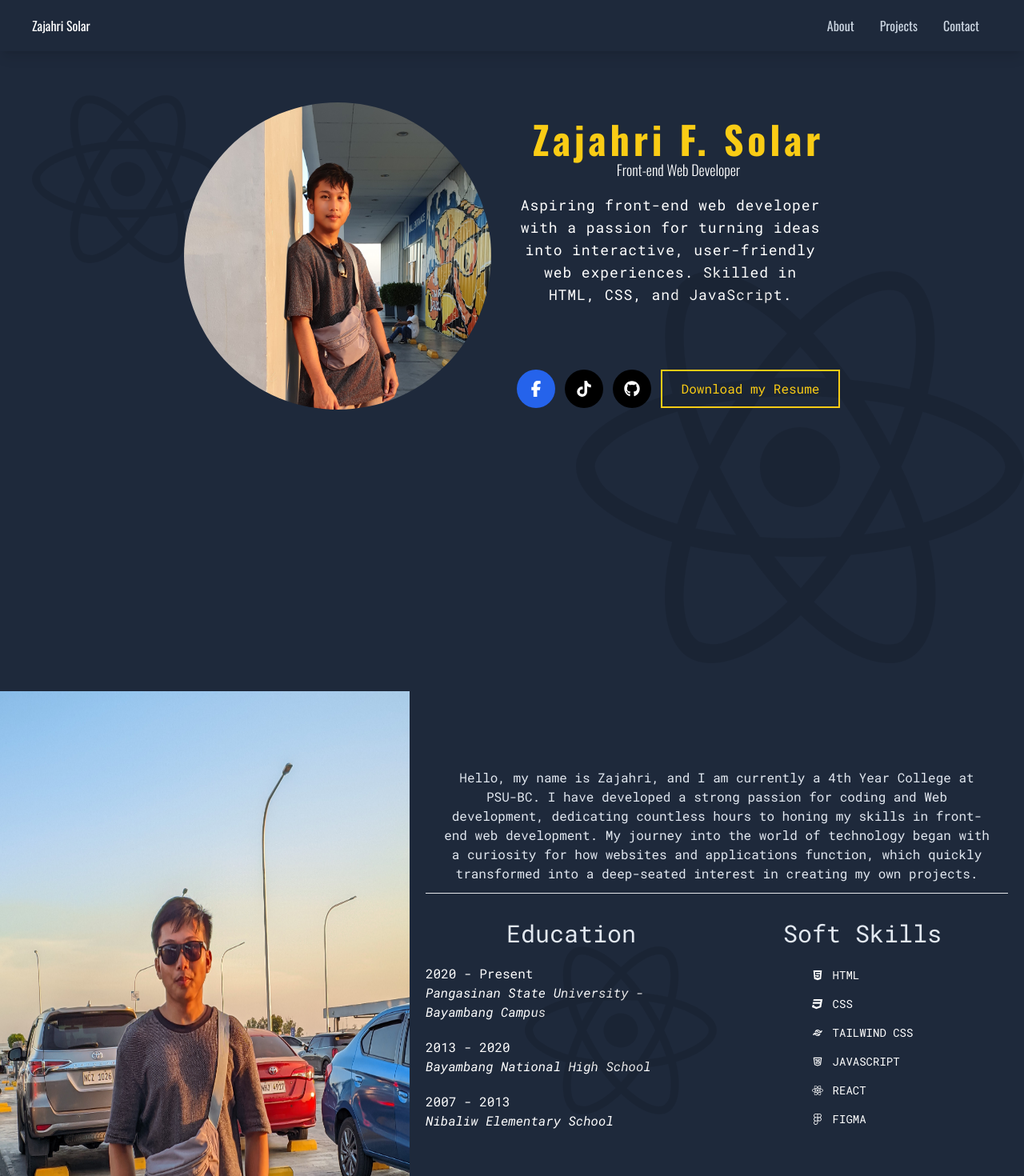
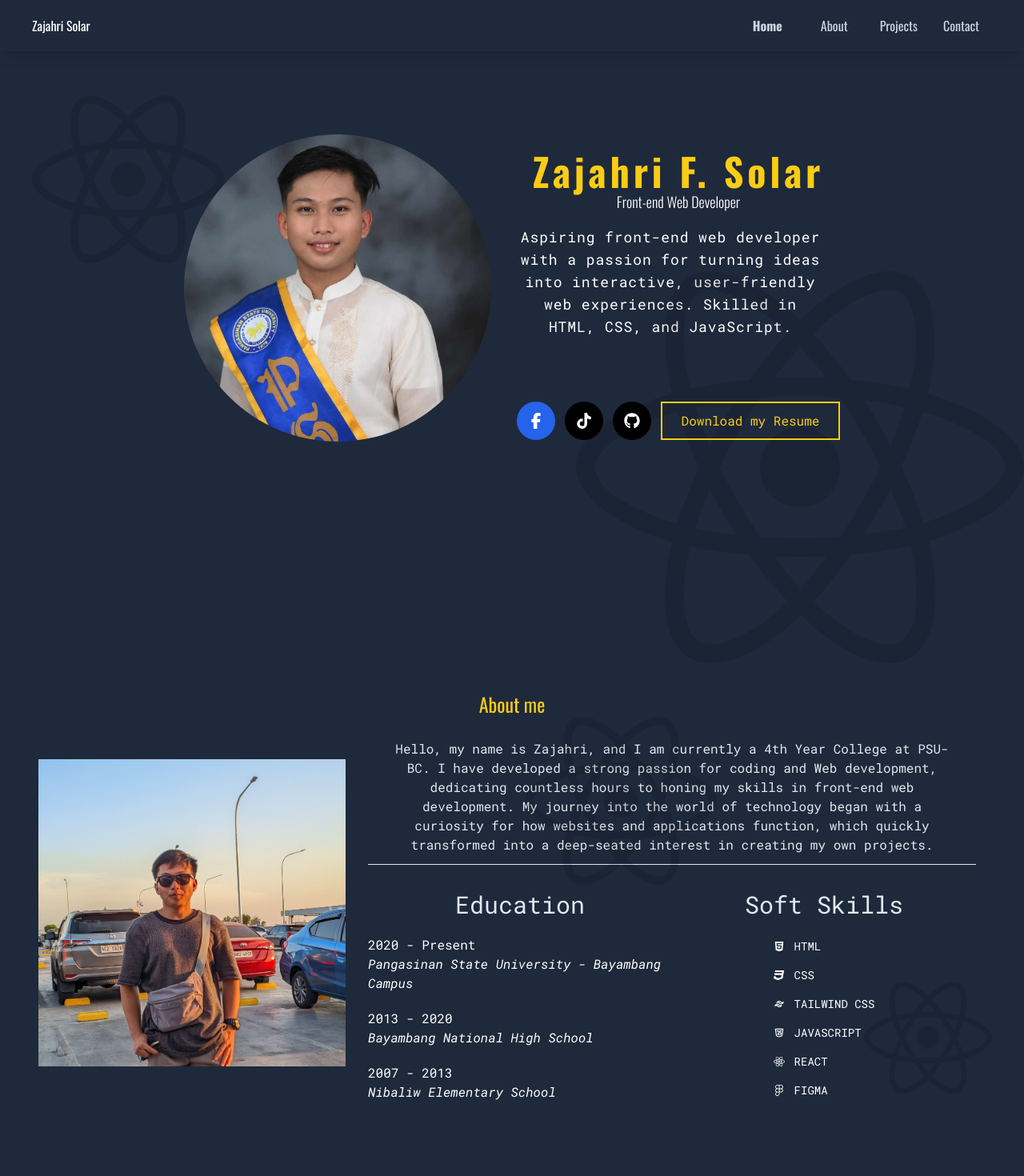
Before and after one commit to Zajahri/portfolio, a React (Vite) app in the folder vite-project/: page / in a window 1280 px wide. Shown: the top 1470 px of the page at 80% size. Built offline with nearby package versions, Linux system fonts and the light colour scheme.

Commit message:
updated react-scroll

```diff
--- a/vite-project/package.json
+++ b/vite-project/package.json
@@ -18,6 +18,7 @@
   "devDependencies": {
     "@types/react": "^18.2.43",
     "@types/react-dom": "^18.2.17",
+    "@types/react-scroll": "^1.8.10",
     "@vitejs/plugin-react-swc": "^3.5.0",
     "autoprefixer": "^10.4.17",
     "eslint": "^8.55.0",
--- a/vite-project/src/Components/About.jsx
+++ b/vite-project/src/Components/About.jsx
@@ -1,9 +1,9 @@
 import p_folio_pic from ".././assets/p_folio_pic.jpg";
 import { FaReact, FaHtml5, FaCss3, FaFigma } from "react-icons/fa";
-import { TbBrandTailwind, TbBrandJavascript  } from "react-icons/tb";
+import { TbBrandTailwind, TbBrandJavascript } from "react-icons/tb";
 export const About = () => {
   return (
-    <div className="bg-slate-800 font-roboto-mono w-auto h-[1100px] md:h-auto text-white relative">
+    <div className="bg-slate-800 font-roboto-mono w-auto h-[1100px] md:h-auto text-white relative"  id="about">
       <div className="absolute md:bottom-46 bottom-64 md:right-96 right-64 opacity-10 z-0 md:text-[15rem] text-[10rem]">
         {" "}
         <FaReact style={{ color: "black" }} />{" "}
@@ -12,16 +12,17 @@ export const About = () => {
         {" "}
         <FaReact style={{ color: "black" }} />{" "}
       </div>
-      <div className=" md:grid md:grid-cols-5  " id="about">
-        <div className=" md:col-span-2  w-full  md:h-full flex flex-col items-center">
+      <div  className="text-center  pb-2  text-2xl font-['oswald'] text-yellow-400">About me</div>
+      <div className="md:grid grid-cols-3 items-center mx-10">
+        <div className="w-full md:h-auto ">
           <img
-            className="md:h-screen px-5 pt-5 md:pt-0 md:px-0 h-72 "
+            className="md:h-96 md:w-96 h-48 w-48 mx-auto  object-cover"
             src={p_folio_pic}
             alt=""
           />
         </div>
-        <div className=" md:col-span-3 h-screen px-5 md:pt-24 pt-5">
-          <p className="  text-slate-200 text-center mx-5 select-none ">
+        <div className="md:h-auto col-span-2 px-5  pt-5 flex flex-col justify-center">
+          <p className="text-slate-200 text-center mx-5 select-none">
             Hello, my name is Zajahri, and I am currently a 4th Year College at
             PSU-BC. I have developed a strong passion for coding and Web
             development, dedicating countless hours to honing my skills in
@@ -30,49 +31,62 @@ export const About = () => {
             which quickly transformed into a deep-seated interest in creating my
             own projects.
           </p>
-          <hr className="my-3"/>
+          <hr className="my-3" />
           <div className="md:grid md:grid-cols-2">
-            <div className=" md:grid-cols-span-1">
+            <div>
               <p className="text-center text-slate-200 md:text-3xl text-xl md:my-5 mb-2 mt-5">
                 Education
               </p>
-              <div className="flex flex-col gap-5 text-center md:text-start ">
+              <div className="flex flex-col gap-5 text-center md:text-start">
                 <p>
                   2020 - Present
-                  <span className="block italic">Pangasinan State University - Bayambang Campus</span>
+                  <span className="block italic">
+                    Pangasinan State University - Bayambang Campus
+                  </span>
                 </p>
                 <p>
                   2013 - 2020
-                  <span className="block italic">Bayambang National High School</span>
+                  <span className="block italic">
+                    Bayambang National High School
+                  </span>
                 </p>
                 <p>
                   2007 - 2013
-                  <span className="block italic">Nibaliw Elementary School</span>
+                  <span className="block italic">
+                    Nibaliw Elementary School
+                  </span>
                 </p>
-
               </div>
             </div>
-            <hr className="my-5 md:hidden"/>
-            <div className=" md:grid-cols-span-1">
+            <hr className="my-5 md:hidden" />
+            <div>
               <p className="text-center text-slate-200 md:text-3xl text-xl md:my-5 mb-2 mt-5">
                 Soft Skills
               </p>
-              <div className=" flex flex-col items-center mt-5 md:mt-6">
-                <div className=" flex flex-col gap-4">
-                  <p className="text-sm flex items-center gap-3"><span><FaHtml5 /></span>HTML</p>
-                  <p className="text-sm flex items-center gap-3"><span><FaCss3 /></span>CSS</p>
-                  <p className="text-sm flex items-center gap-3"><span><TbBrandTailwind /></span>TAILWIND CSS</p>
-                  <p className="text-sm flex items-center gap-3"><span><TbBrandJavascript  /></span>JAVASCRIPT</p>
-                  <p className="text-sm flex items-center gap-3"><span><FaReact /></span>REACT</p>
-                  <p className="text-sm flex items-center gap-3"><span><FaFigma /> </span>FIGMA</p>
-                </div>
-
-
+              <div className="flex flex-col items-center mt-5 md:mt-6">
+                <div className="flex flex-col gap-4">
+                  <p className="text-sm flex items-center gap-3">
+                    <FaHtml5 /> HTML
+                  </p>
+                  <p className="text-sm flex items-center gap-3">
+                    <FaCss3 /> CSS
+                  </p>
+                  <p className="text-sm flex items-center gap-3">
+                    <TbBrandTailwind /> TAILWIND CSS
+                  </p>
+                  <p className="text-sm flex items-center gap-3">
+                    <TbBrandJavascript /> JAVASCRIPT
+                  </p>
+                  <p className="text-sm flex items-center gap-3">
+                    <FaReact /> REACT
+                  </p>
+                  <p className="text-sm flex items-center gap-3">
+                    <FaFigma /> FIGMA
+                  </p>
                 </div>
               </div>
-
             </div>
-
+          </div>
         </div>
       </div>
     </div>
--- a/vite-project/src/Components/Contact.jsx
+++ b/vite-project/src/Components/Contact.jsx
@@ -7,8 +7,8 @@ export const Contact = () => {
     alert('under maintenance')
   }
   return (
-    <div className="min-h-screen h-auto bg-slate-800 pt-24 font-['oswald'] " id="contact">
-        <p className="pb-3  text-center text-xl md:text-2xl text-white">Contact Me</p>
+    <div className="min-h-screen h-auto bg-slate-800 font-['oswald'] " id="contact">
+        <p className="pb-3  text-center text-xl md:text-2xl  text-yellow-400">Contact Me</p>
         <form action="#" className="w-full  ">
           <div className="flex flex-col items-center gap-4 text-black  ">
             <div className="md:flex gap-5">
--- a/vite-project/src/Components/Header.jsx
+++ b/vite-project/src/Components/Header.jsx
@@ -13,22 +13,43 @@ export const Header = () => {
           Zajahri Solar
         </p>
         <ul className="hidden md:flex items-center  ">
-        <li>
+          <li>
             <Link
+              activeClass="font-bold"
+              to="home"
+              spy={true}
+              smooth={true}
+              offset={-70}
+              duration={500}
+            className="select-none hover:outline-slate-600 hover:outline hover:cursor-pointer text-slate-300 hover:text-white p-2 m-2 px-4"
+
+            >
+              Home
+            </Link>
+          </li>
+          <li>
+            <Link
+              activeClass="font-bold"
               to="about"
+              spy={true}
+              offset={-70}
               smooth={true}
               duration={500}
-              className="select-none hover:outline-slate-600 hover:outline hover:cursor-pointer   text-slate-300 hover:text-white  p-2   m-2"
+ className="select-none hover:outline-slate-600 hover:outline hover:cursor-pointer text-slate-300 hover:text-white p-2 m-2 px-4"
             >
               About
             </Link>
           </li>
           <li>
             <Link
+              activeClass="font-bold"
               to="project"
+              offset={-70}
+              spy={true}
               smooth={true}
               duration={500}
-              className="select-none hover:outline-slate-600 hover:outline hover:cursor-pointer text-slate-300 hover:text-white  p-2  m-2"
+              className="select-none hover:outline-slate-600 hover:outline hover:cursor-pointer text-slate-300 hover:text-white p-2 m-2 w-24 text-center"
+
             >
               Projects
             </Link>
@@ -36,10 +57,14 @@ export const Header = () => {
 
           <li>
             <Link
+              activeClass="font-bold"
               to="contact"
+              spy={true}
+              offset={-70}
               smooth={true}
               duration={500}
-              className="select-none hover:outline-slate-600 hover:outline hover:cursor-pointer   text-slate-300 hover:text-white  p-2   m-2"
+              className="select-none hover:outline-slate-600 hover:outline hover:cursor-pointer text-slate-300 hover:text-white p-2 m-2 w-24 text-center"
+
             >
               Contact
             </Link>
@@ -49,11 +74,14 @@ export const Header = () => {
           <button onClick={() => setOpenMenu((prev) => !prev)}>
             {<RxHamburgerMenu />}
           </button>
-          {openMenu && <HamburgerMenu className='left-0 right-0' close={() => setOpenMenu(false)} />}
+          {openMenu && (
+            <HamburgerMenu
+              className="left-0 right-0"
+              close={() => setOpenMenu(false)}
+            />
+          )}
         </div>
-
       </header>
-
     </>
   );
 };
--- a/vite-project/src/Components/Home.jsx
+++ b/vite-project/src/Components/Home.jsx
@@ -1,5 +1,6 @@
-import profile from ".././assets/pic_pfolio.jpg";
+import profile from ".././assets/profilepicc.jpg";
 import { FaFacebookF, FaTiktok, FaGithub, FaReact } from "react-icons/fa6";
+import { Element } from "react-scroll";
 import { Header } from "./Header";
 import DownloadCV from "./DownloadCV";
 export const Home = () => {
@@ -21,8 +22,11 @@ export const Home = () => {
   };
 
   return (
-    <div className="h-auto">
-      <div className="bg-slate-800 h-screen  w-full  md:px-5   md:pt-0 md:pb-24 relative z-10 ">
+    <Element className="">
+      <div
+        className="bg-slate-800 h-screen w-full md:px-5 md:pt-10 md:pb-24 relative z-10"
+        id="home"
+      >
         <div className="absolute md:bottom-0 bottom-20 right-0 opacity-10 z-0 md:text-[35rem] text-[20rem]">
           {" "}
           <FaReact style={{ color: "black" }} />{" "}
@@ -34,7 +38,8 @@ export const Home = () => {
         <div className=" flex-col items-center flex md:items-center md:justify-center md:flex-row md:gap-8 pt-16">
           <div className="z-10">
             <img
-              className="select-none rounded-full bg-cover lg:h-96 lg:w-96 md:h-80 md:w-80 h-40 w-40"
+              className="select-none rounded-full object-cover lg:h-96 lg:w-96 md:h-80 md:w-80 h-40 w-40"
+              style={{ objectPosition: "top 20% left 50%" }}
               src={profile}
               alt=""
             />
@@ -72,13 +77,13 @@ export const Home = () => {
                   {<FaGithub className="text-sm md:text-lg lg:text-xl" />}
                 </div>
                 <div className="   z-50">
-                  <DownloadCV fileName={fileName}   />
+                  <DownloadCV fileName={fileName} />
                 </div>
               </div>
             </div>
           </div>
         </div>
       </div>
-    </div>
+    </Element>
   );
 };
--- a/vite-project/src/Components/Project.jsx
+++ b/vite-project/src/Components/Project.jsx
@@ -2,7 +2,7 @@ import { FaEye } from "react-icons/fa";
 // eslint-disable-next-line react/prop-types
 export const Project = ({ img, title, desc, onWeb }) => {
   return (
-    <div className="flex flex-col items-center mb-16 text-white relative">
+    <div className="flex flex-col items-center mb-24 text-white relative">
       <div className="w-full max-w-md shadow-lg px-4 md:px-0">
         <div className="bg-slate-700 flex flex-col items-center rounded-md h-full">
           <img
@@ -11,7 +11,7 @@ export const Project = ({ img, title, desc, onWeb }) => {
             alt={title}
           />
           <div className="px-4 py-5">
-            <p className="text-xl font-bold font-['Oswald'] tracking-wider text-yellow-400">
+            <p className="text-xl text-center font-bold font-['Oswald'] tracking-wider text-yellow-400">
               {title}
             </p>
             <p className="mt-2 text-sm font-['Roboto Mono']">{desc}</p>
--- a/vite-project/src/Components/Projects.jsx
+++ b/vite-project/src/Components/Projects.jsx
@@ -4,8 +4,8 @@ import { FaCode } from "react-icons/fa";
 import { Project } from "./Project";
 export const Projects = () => {
   return (
-    <div className="pt-24 " id="project">
-      <p className="text-white text-center font-['oswald'] text-2xl pb-3">
+    <div className="mt-36  " id="project">
+      <p className=" text-center font-['oswald'] text-2xl pb-5 text-yellow-400">
         My Recent Projects
       </p>
       <div className="lg:grid grid-cols-2">
--- a/vite-project/src/Components/hamburgerMenu.jsx
+++ b/vite-project/src/Components/hamburgerMenu.jsx
@@ -6,11 +6,34 @@ export const HamburgerMenu = ({ close }) => {
     <div className="z-50 text-white overflow-hidden bg-slate-800 absolute h-[100vh] left-0 right-0 ">
       <div className="flex flex-col items-center w-screen h-screen ">
         <ul className="mt-20 text-center">
+        <li className="text-xl py-5">
+            <Link
+              to="home"
+              smooth={true}
+              duration={500}
+              offset={-70}
+              className="p-2 hover:bg-slate-600"
+            >
+              <button onClick={close}>Home</button>
+            </Link>
+          </li>
+          <li className="text-xl py-5">
+            <Link
+              to="about"
+              smooth={true}
+              duration={500}
+              offset={-70}
+              className="p-2 hover:bg-slate-600"
+            >
+              <button onClick={close}>About</button>
+            </Link>
+          </li>
           <li className="text-xl py-5">
             <Link
               to="project"
               smooth={true}
               duration={500}
+              offset={-70}
               className="p-2 hover:bg-slate-600"
             >
               <button onClick={close}>Projects</button>
@@ -18,19 +41,10 @@ export const HamburgerMenu = ({ close }) => {
           </li>
           <li className="text-xl py-5">
             <Link
-              to="about"
-              smooth={true}
-              duration={500}
-              className="p-2 hover:bg-slate-600"
-            >
-              <button onClick={close}>About</button>
-            </Link>
-          </li>
-          <li className="text-xl py-5">
-            <Link
               to="contact"
               smooth={true}
               duration={500}
+              offset={-70}
               className="p-2 hover:bg-slate-600"
             >
               <button onClick={close}>Contact</button>
--- a/vite-project/src/Components/proj.js
+++ b/vite-project/src/Components/proj.js
@@ -30,7 +30,7 @@ const PROJ = {
       projectName: "Investment Calculator",
       description: "An investment calculator is a tool that helps individuals estimate the potential growth of their investments over time.",
       tech: "HTML, CSS, React",
-      onWeb: true
+      onWeb: false
     },
 
 };
```
Also changed, not shown: vite-project/src/assets/profilepicc.jpg (added), 1 other file (tests, documents, lock files or other folders). Lines whose indentation alone changed are shown as unchanged.
